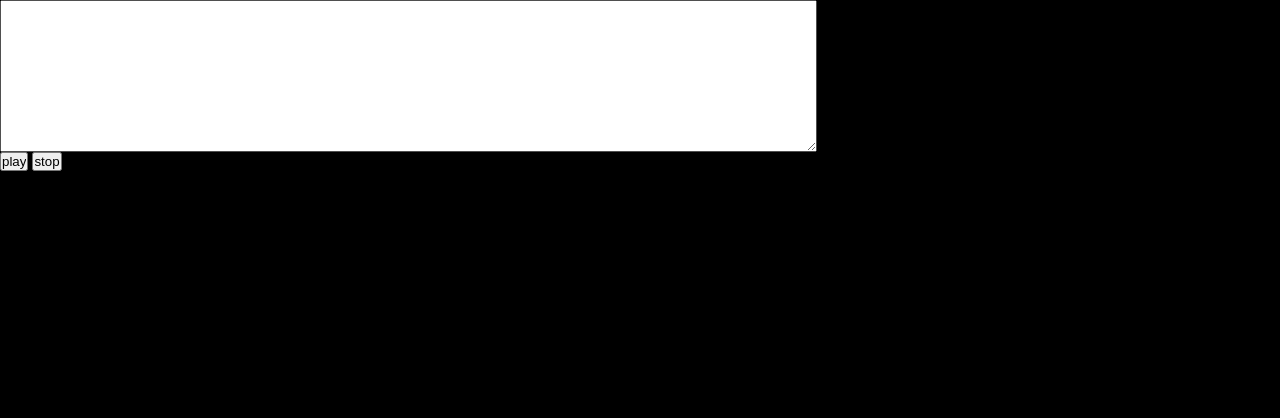
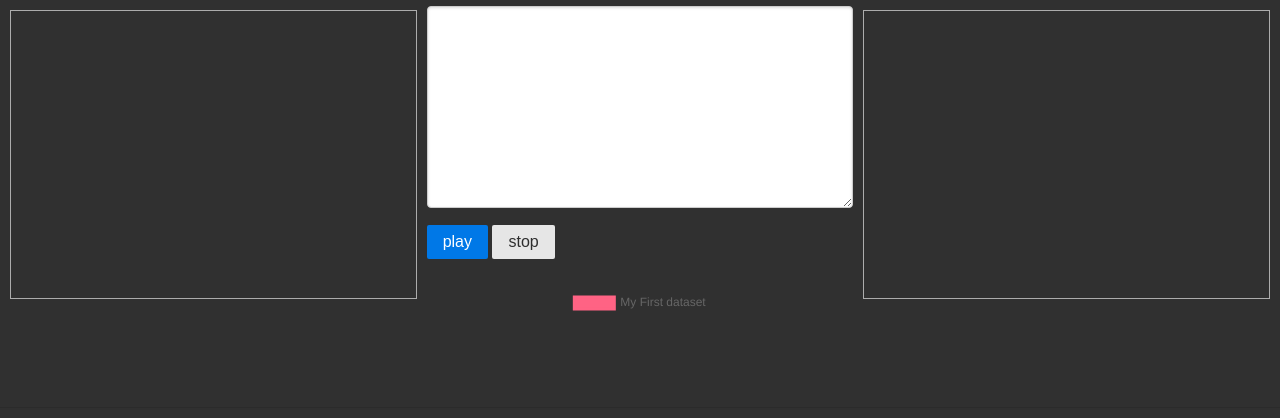
Before and after one commit to petrica/arduino-xmass-lights, a website: page scene_editor/index.html in a window 1280 px wide. Drawn offline with nearby package versions, Linux system fonts and the light colour scheme.

Commit message:
Update scene editor to use graph

```diff
--- a/scene_editor/index.html
+++ b/scene_editor/index.html
@@ -1,17 +1,34 @@
 <head>
+    <meta name="viewport" content="width=device-width, initial-scale=1">
+    <link rel="stylesheet" href="https://unpkg.com/purecss@2.0.3/build/pure-min.css" />
     <link rel="stylesheet" href="style.css" />
 </head>
 
 <body>
-    <form>
-        <div>
-            <textarea cols="100" rows="10" name="pattern"></textarea>
+    <div class="pure-g">
+        <div class="pure-u-1-3">
+            <div class="lightbulb"></div>
         </div>
-        <div>
-            <input id="play" type="button" name="play" value="play">
-            <input id="stop" type="button" name="stop" value="stop">
+        <div class="pure-u-1-3">
+            <form class="pure-form">
+                <fieldset>
+                    <textarea rows="10" name="pattern"></textarea>
+                </fieldset>
+                <fieldset>
+                    <input class="pure-button pure-button-primary" id="play" type="button" name="play" value="play">
+                    <input class="pure-button pure-button-secondary" id="stop" type="button" name="stop" value="stop">
+                </fieldset>
+            </form>
         </div>
-    </form>
+        <div class="pure-u-1-3"><div class="lightbulb"></div></div>
+    </div>
+
+    <div class="pure-g">
+        <div class="pure-u-1">
+            <canvas height="30" id="scene"></canvas>
+        </div>
+    </div>
     <script src="https://code.jquery.com/jquery-3.5.1.min.js" integrity="sha256-9/aliU8dGd2tb6OSsuzixeV4y/faTqgFtohetphbbj0=" crossorigin="anonymous"></script>
+    <script src="https://cdnjs.cloudflare.com/ajax/libs/Chart.js/3.0.0-beta.6/chart.js"></script>
     <script src="index.js"></script>
 </body>
--- a/scene_editor/index.js
+++ b/scene_editor/index.js
@@ -1,24 +1,33 @@
 $(function () {
     var player = null;
     var sampleRate = 100;
+    var chart = null;
+    var samples = [];
+
     $('textarea').val(localStorage.getItem('pattern'));
-    $('input#play').on('click', function (event) {
-        event.preventDefault();
+    $('textarea').on('keyup', function (event) {
         var pattern = $('textarea').val();
         localStorage.setItem('pattern', pattern);
+
         var parser = new Parser(pattern);
         var fades = parser.parse();
 
         var sampler = new Sampler(fades, sampleRate);
-        var samples = sampler.sample();
+        samples = sampler.sample();
 
-        console.log("Number of samples: " + samples.length);
-        var output = "{";
-        $(samples).each(function () {
-            output += this + ','
+        var labels = [];
+        var tick = Math.round(1000 /  sampleRate);
+        samples.forEach((step, index) => {
+            var value = index * tick;
+            labels.push((value % 500 == 0) ? value / 1000 + 's' : '');
         });
-        output += "}";
-        console.log(output);
+        console.log(labels);
+        chart.data.labels = labels;
+        chart.data.datasets[0].data = samples;
+        chart.update('none');
+    });
+    $('input#play').on('click', function (event) {
+        event.preventDefault();
 
         if (player) {
             player.stop();
@@ -38,12 +47,65 @@ $(function () {
 
         return false;
     });
+
+    chart = new Chart($('#scene'), {
+        // The type of chart we want to create
+        type: 'line',
+
+        // The data for our dataset
+        data: {
+            datasets: [{
+                label: 'My First dataset',
+                backgroundColor: 'rgb(255, 99, 132)',
+                borderColor: 'rgb(255, 99, 132)'
+            }]
+        },
+
+        // Configuration options go here
+        options: {
+            tooltips: {
+                enabled: false
+            },
+            elements: {
+                point: {
+                    radius: 1,
+                    hoverRadius: 1
+                }
+            },
+            legend: false,
+            scales: {
+                y: {
+                    display: false,
+                    min: 0,
+                    max: 255,
+                    gridLines: {
+                        display: false
+                    },
+                    ticks: {
+                        display: false
+                    }
+                },
+                x: {
+                    gridLines: {
+                        display: false
+                    },
+                    ticks: {
+                        autoSkip: false,
+                        display: true,
+                        major: {
+                            display: true
+                        }
+                    }
+                }
+            }
+        }
+    });
 });
 
 var Player = function(samples, sampleRate) {
     this.samples = samples;
     this.sampleRate = parseInt(sampleRate);
-    this.body = $('body');
+    this.body = $('.lightbulb');
     this.loop = true;
 
     this.play = function () {
@@ -73,7 +135,12 @@ var Player = function(samples, sampleRate) {
     }
 
     this.draw = function(value) {
-        this.body.css('background-color', 'rgb(' + value + ',0,0)');
+        const from = [48, 48, 48];
+        const to = [255, 255, 255];
+        const r = from[0] + (to[0] - from[0]) / 255 * value;
+        const g = from[1] + (to[1] - from[1]) / 255 * value;
+        const b = from[2] + (to[2] - from[2]) / 255 * value;
+        this.body.css('background-color', 'rgb(' + r + ',' + g + ',' + b + ')');
     }
 }
 
@@ -115,12 +182,7 @@ var Sampler = function(fades, sampleRate) {
                     val = this.easeInQuart(x);
             }
 
-            if (fade.vStart <= fade.vStop) {
-                this.samples.push(Math.round(val * (fade.vStop - fade.vStart) + fade.vStart));
-            }
-            else {
-                this.samples.push(Math.round(fade.vStart - val * (fade.vStart - fade.vStop)));
-            }
+            this.samples.push(Math.round(val * (fade.vStop - fade.vStart) + fade.vStart));
         }
     }
 
@@ -130,7 +192,7 @@ var Sampler = function(fades, sampleRate) {
     }
 
     // 2
-    this.easeOutQuad = function (x) {
+    this.easeOutQuart = function (x) {
         return 1 - Math.pow(1 - x, 4);
     }
 
@@ -167,7 +229,6 @@ var Parser = function (pattern) {
         $(fadesRaw).each(function () {
             var elements = this.split(",");
             if (elements.length < 3 || elements.length > 4) {
-                alert(this + " is not a valid interval. It should have 3 or 4 elements.");
                 throw "Not a valid interval.";
             }
             fades.push(new Fade(elements[0].trim(),
--- a/scene_editor/style.css
+++ b/scene_editor/style.css
@@ -1,14 +1,25 @@
-* { margin:0; padding:0; }
-
-html, body {
-    width:100%;
-    height:100%;
-}
-
 body {
-    background-color: black;
+    background-color: rgb(48, 48, 48);
 }
 
 canvas {
     display: block;
 }
+
+.bh {
+    fill: none;
+    stroke-width: 3px;
+    stroke-linecap: round;
+    transition: var(--transition-time);
+    transform: translate(1px,-1px);
+}
+
+.pure-form textarea {
+    width: 100%;
+}
+
+.lightbulb {
+    border: solid 1px #acacac;
+    margin: 10px;
+    height: 100%;
+}
```
Also changed, not shown: 1 other file.
